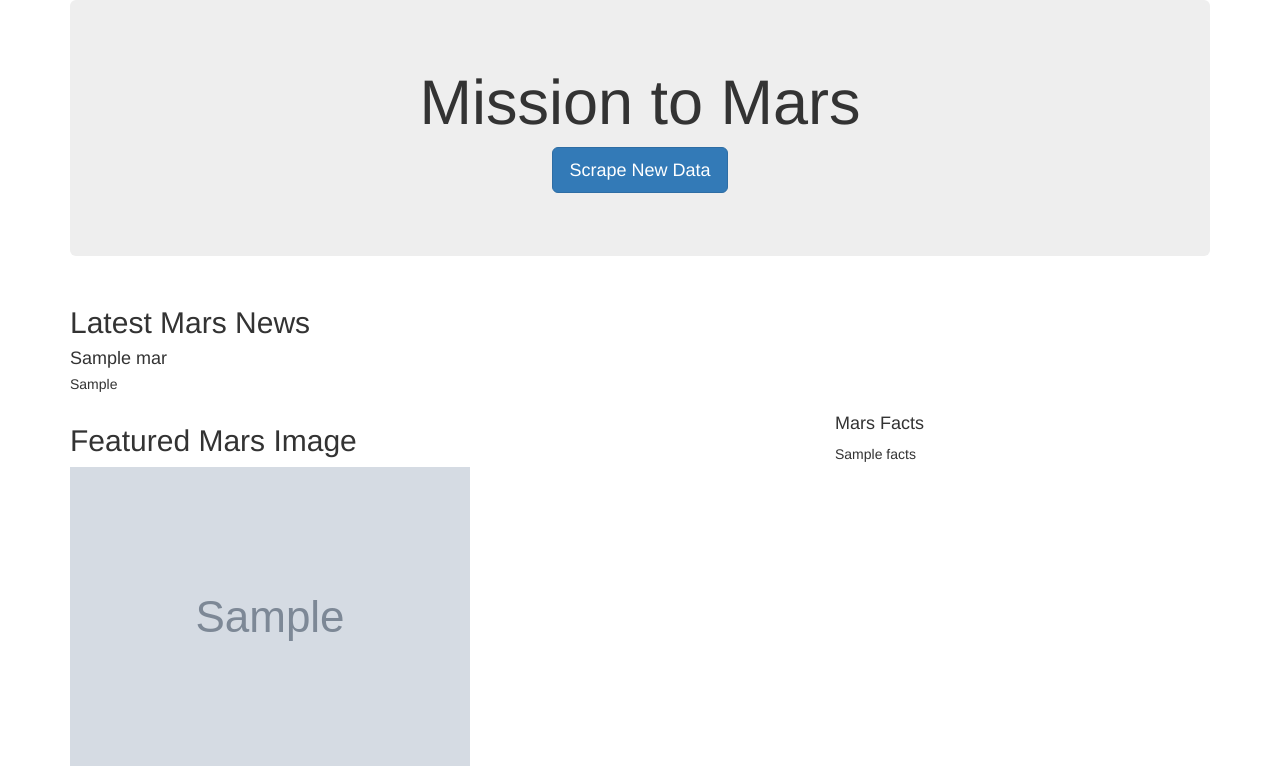
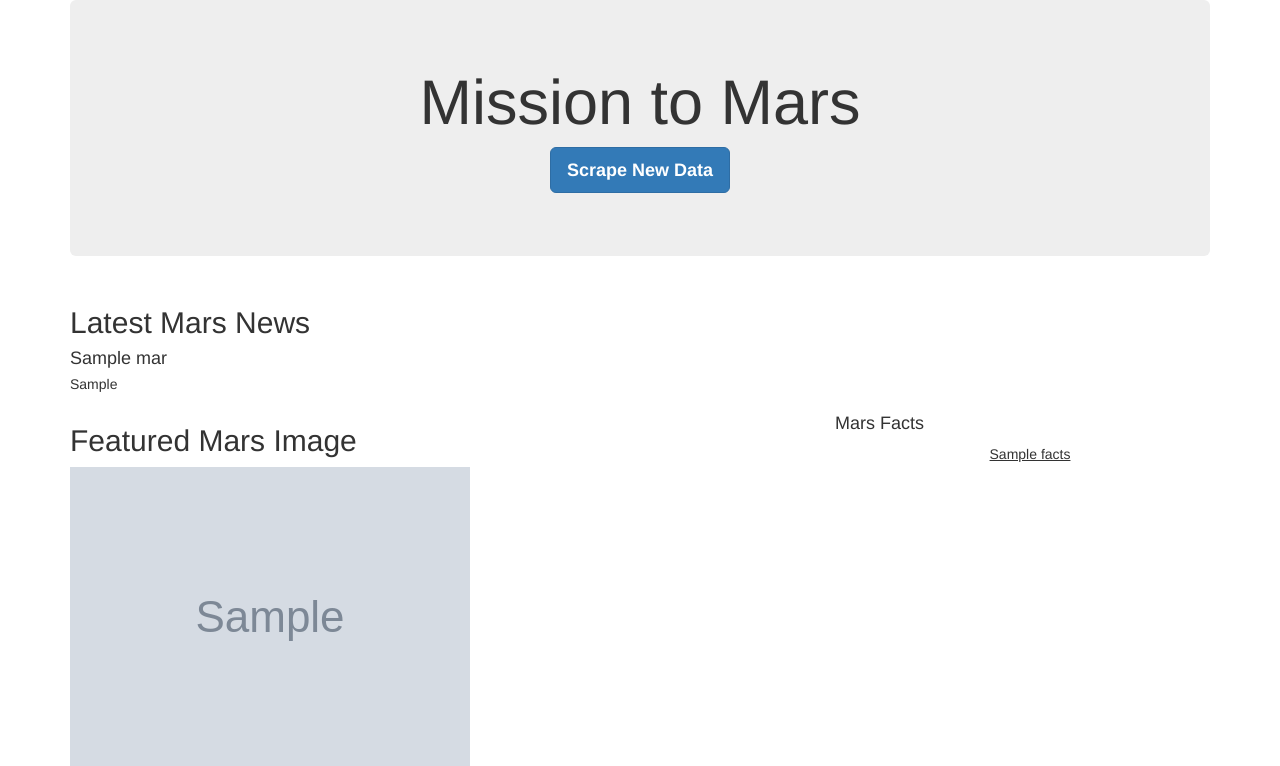
Before and after one commit to MattK1454/Mission-to-Mars, a Flask app: page / in a window 1280 px wide. Shown: the top 766 px of the page. Run offline with Flask 2, Linux system fonts and the light colour scheme; grey boxes marked "Sample" are stand-in pictures; a database or web service that is not in the repository returns one stand-in record (values such as "Sample title"); some libraries are stand-ins or nearby versions.

Commit message:
updated files for scraping Mars data.

```diff
--- a/templates/index.html
+++ b/templates/index.html
@@ -16,7 +16,7 @@
       <div class="jumbotron text-center">
         <h1>Mission to Mars</h1>
         <!-- Add a button to activate scraping script -->
-        <p><a class="btn btn-primary btn-lg" href="/scrape" role="button">Scrape New Data</a></p>
+        <p><a class="btn btn-primary btn-lg" href="/scrape" role="button"><strong>Scrape New Data</strong></a></p>
       </div>
 
       <!-- Add section for Mars News -->
@@ -49,7 +49,11 @@
           <!-- Mars Facts -->
           <div class="row" id="mars-facts">
             <h4>Mars Facts</h4>
-            {{ mars.facts | safe }}
+            <p class="text-center">
+              <u>
+                {{ mars.facts | safe }}
+              </u>
+            </p>
           </div>
         </div>
       </div>
```
